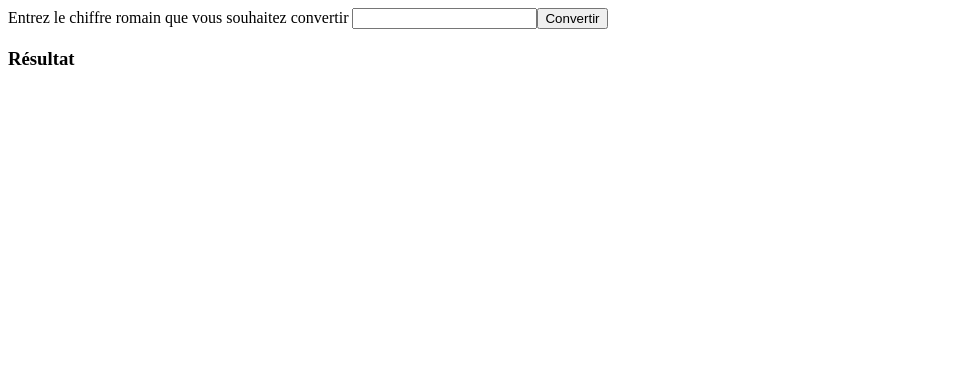
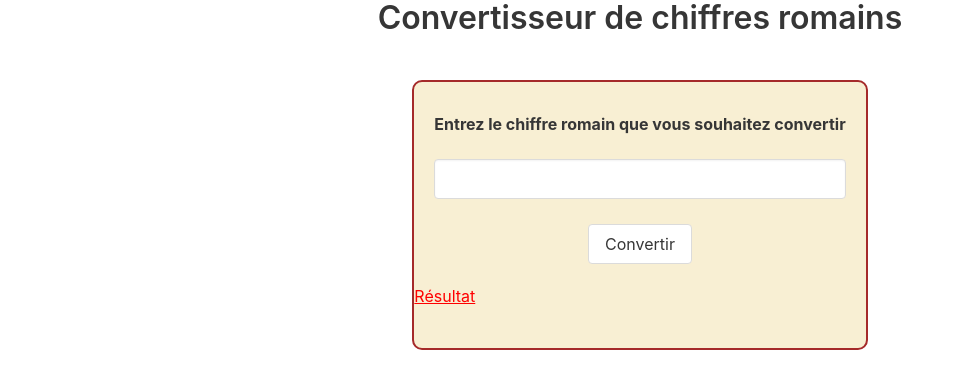
Before and after one commit to J-HOVELAQUE/roman-converter-angular, an Angular app: page / in a window 1280 px wide. Shown: the top 388 px of the page, without its empty margins (0-956 px from the left). Built offline with nearby package versions, Linux system fonts and the light colour scheme.

Commit message:
style on converter

```diff
--- a/angular.json
+++ b/angular.json
@@ -25,13 +25,8 @@
             "main": "src/main.ts",
             "polyfills": "src/polyfills.ts",
             "tsConfig": "tsconfig.app.json",
-            "assets": [
-              "src/favicon.ico",
-              "src/assets"
-            ],
-            "styles": [
-              "src/styles.css"
-            ],
+            "assets": ["src/favicon.ico", "src/assets"],
+            "styles": ["src/styles.css", "node_modules/bulma/css/bulma.css"],
             "scripts": []
           },
           "configurations": {
@@ -92,13 +87,8 @@
             "polyfills": "src/polyfills.ts",
             "tsConfig": "tsconfig.spec.json",
             "karmaConfig": "karma.conf.js",
-            "assets": [
-              "src/favicon.ico",
-              "src/assets"
-            ],
-            "styles": [
-              "src/styles.css"
-            ],
+            "assets": ["src/favicon.ico", "src/assets"],
+            "styles": ["src/styles.css"],
             "scripts": []
           }
         }
--- a/src/app/app.component.css
+++ b/src/app/app.component.css
@@ -0,0 +1,5 @@
+.display-zone {
+  display: flex;
+  flex-direction: column;
+  align-items: center;
+}
--- a/src/app/app.component.html
+++ b/src/app/app.component.html
@@ -1 +1,4 @@
-<app-roman-numeral-converter></app-roman-numeral-converter>
+<div class="display-zone">
+  <h1 class="title">Convertisseur de chiffres romains</h1>
+  <app-roman-numeral-converter></app-roman-numeral-converter>
+</div>
--- a/src/app/components/roman-numeral-converter/roman-numeral-converter.component.css
+++ b/src/app/components/roman-numeral-converter/roman-numeral-converter.component.css
@@ -0,0 +1,39 @@
+.roman-numeral-converter {
+  background-color: #f8efd3;
+  border: 2px solid brown;
+  border-radius: 10px;
+  display: flex;
+  flex-direction: column;
+  margin-top: 20px;
+}
+
+.converter-form {
+  margin: 30px 20px 20px 20px;
+  display: flex;
+  flex-direction: column;
+  align-items: center;
+}
+
+.result-zone {
+  margin-bottom: 40px;
+}
+
+.converter-input {
+  margin-top: 15px;
+  margin-bottom: 25px;
+}
+
+.converter-button {
+  background-color: rgb(161, 93, 93);
+  color: aliceblue;
+  border-radius: 10px;
+}
+
+.converter-button:hover {
+  background-color: brown;
+}
+
+.result-zone {
+  color: red;
+  text-decoration: underline;
+}
--- a/src/app/components/roman-numeral-converter/roman-numeral-converter.component.html
+++ b/src/app/components/roman-numeral-converter/roman-numeral-converter.component.html
@@ -1,11 +1,11 @@
-<div className="roman-numeral-converter">
-  <form className="converter-form">
-    <label htmlFor="roman-numerals-input" className="converter-label">
+<div class="roman-numeral-converter">
+  <form class="converter-form">
+    <label for="roman-numerals-input" class="label converter-label">
       Entrez le chiffre romain que vous souhaitez
       convertir
     </label>
-    <input type="text" id="roman-numerals-input" className="converter-input">
-    <button className="converter-button">Convertir</button>
+    <input type="text" id="roman-numerals-input" class="input converter-input">
+    <button class="button">Convertir</button>
   </form>
-  <h3 className="result-zone">Résultat</h3>
+  <h3 class="result-zone">Résultat</h3>
 </div>
```
